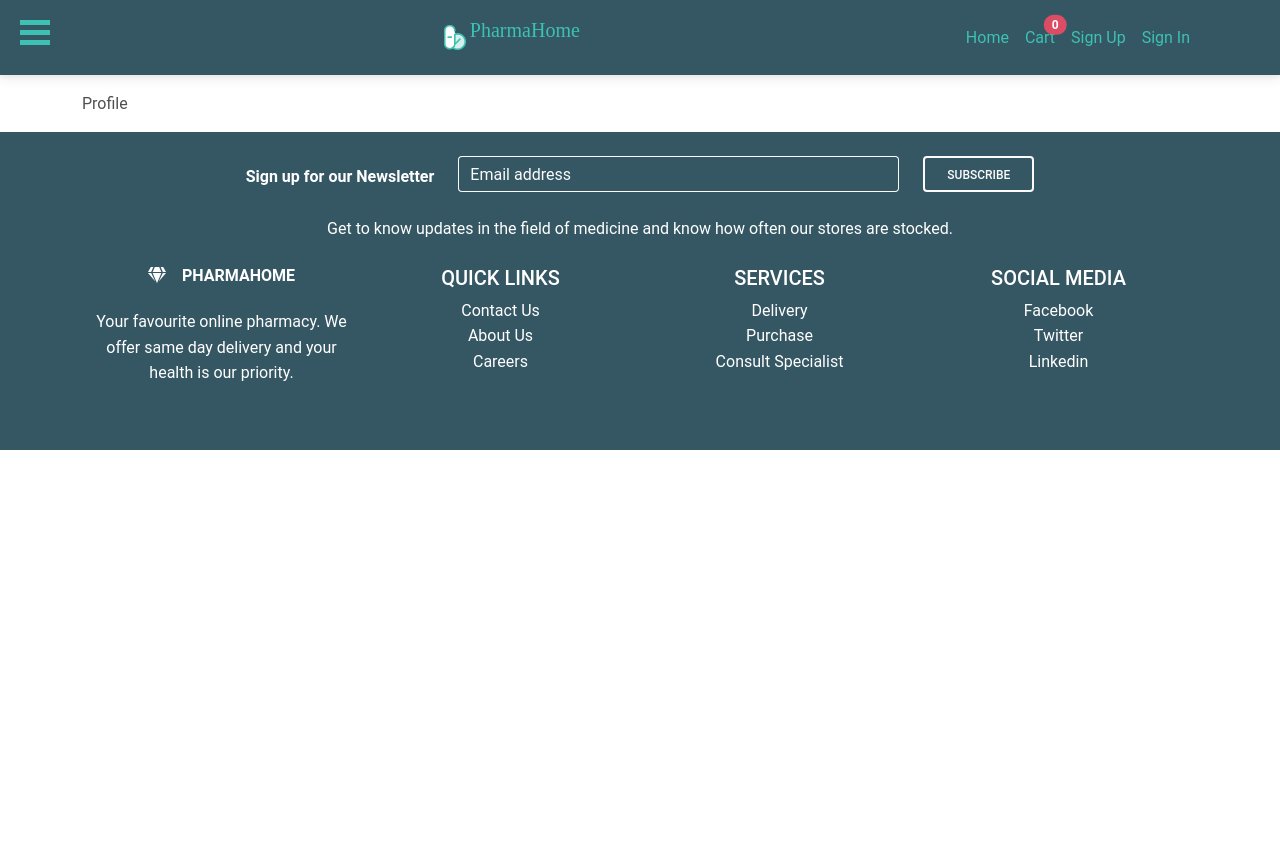
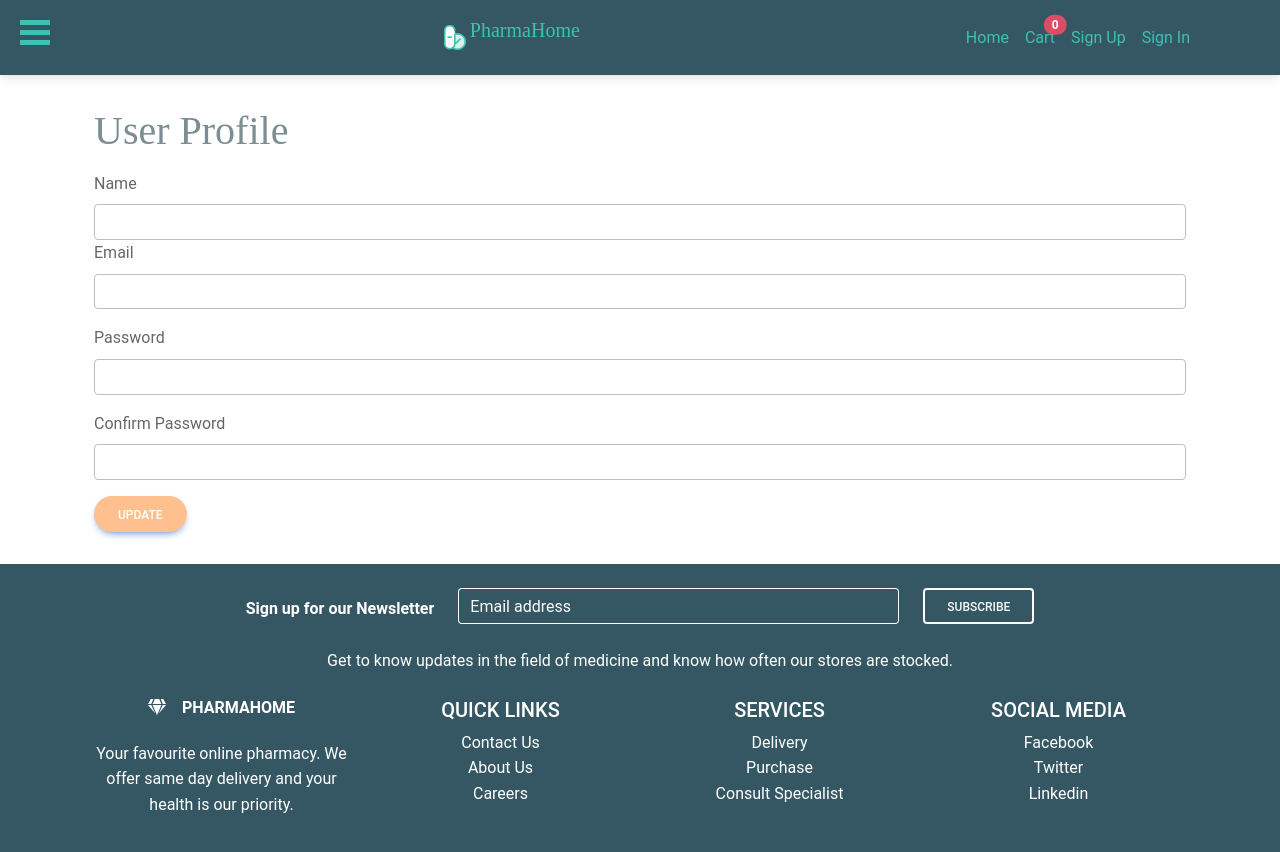
Before and after one commit to Gabx24/frontend_pharmahome, a React (Create React App) app: page /Profile in a window 1280 px wide. Shown: the top 852 px of the page. Before the commit the page ends 800 px from the top, so only its background shows below. Built offline with nearby package versions, Linux system fonts and the light colour scheme; no server answers.

Commit message:
add profile

```diff
--- a/src/Components/Profile.js
+++ b/src/Components/Profile.js
@@ -1,8 +1,62 @@
+import React, {useContext, useState} from 'react';
+import Helmet from 'react-helmet';
+import Form  from 'react-bootstrap/Form';
+import Button from 'react-bootstrap/Button';
+import Store from '../context/StoreContext';
+
+export default function ProfileScreen() {
+    // const{state, dispatch: ctxDispatch } = useContext(Store);
+    // const { userinfo } = state;
+    const[name, setName]= useState("");
+    const[email, setEmail]= useState("");
+    const[password, setPassword]= useState('');
+    const[confirmPassword, setConfirmPassword]= useState('');
 
 
-import React from "react";
+    const submitHandler = async () =>{};
+    return (
+        <div className = "container small-container">
+            <Helmet>
+                <title> User Profile</title>
+            </Helmet>
+            <h1 className="my-3">User Profile</h1>
+            <form onSubmit={submitHandler}>
+                <Form.Group classname= "mb-3" controlId = "name">
+                    <Form.Label>Name</Form.Label>
+                    <Form.Control
+                    value = {name}
+                    onChange={(e) => setName(e.target.value)}
+                    required
+                    />
+                </Form.Group>
+                <Form.Group className="mb-3" controlId="name">
+                    <Form.Label>Email</Form.Label>
+                    <Form.Control
+                        type="email"
+                        value={email}
+                        onChange= {(e) => setEmail(e.target.value)}
+                        required
+                    />
+                </Form.Group>
+                <Form.Group className = "mb-3" controlId = "password">
+                    <Form.Label>Password</Form.Label>
+                    <Form.Control
+                    type ="password"
+                    onChange = {(e) => setPassword(e.target.value)}
+                    />
+                </Form.Group>
+                <Form.Group className = "mb-3" controlId = "password">
+                    <Form.Label> Confirm Password</Form.Label>
+                    <Form.Control
+                    type ="password"
+                    onChange = {(e) => setConfirmPassword(e.target.value)}
+                    />
+                </Form.Group>
+                <div className="mb-3">
+                    <Button type = "submit">Update</Button>
+                </div>
 
-export const Profile = () => {
-  return <div>Profile</div>;
-};
-export default Profile;
+            </form>
+        </div>
+    )
+}
```
